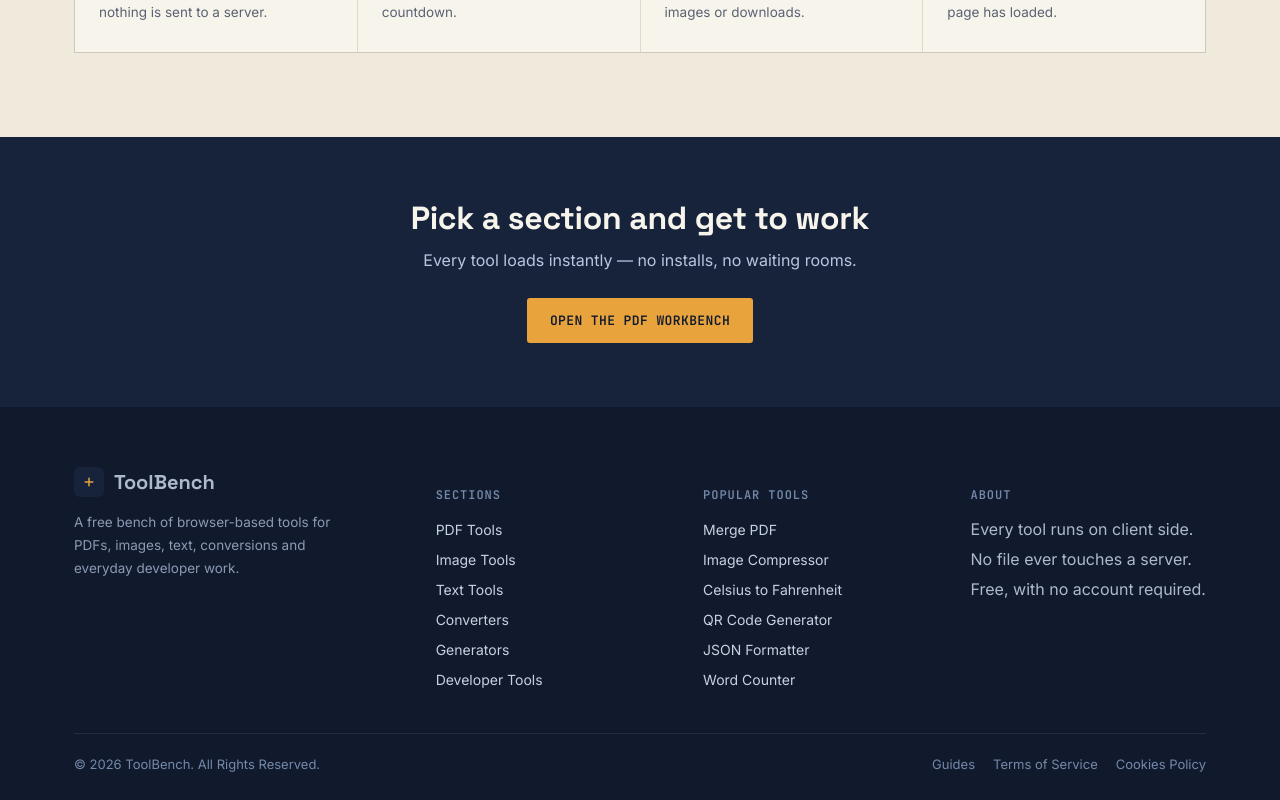
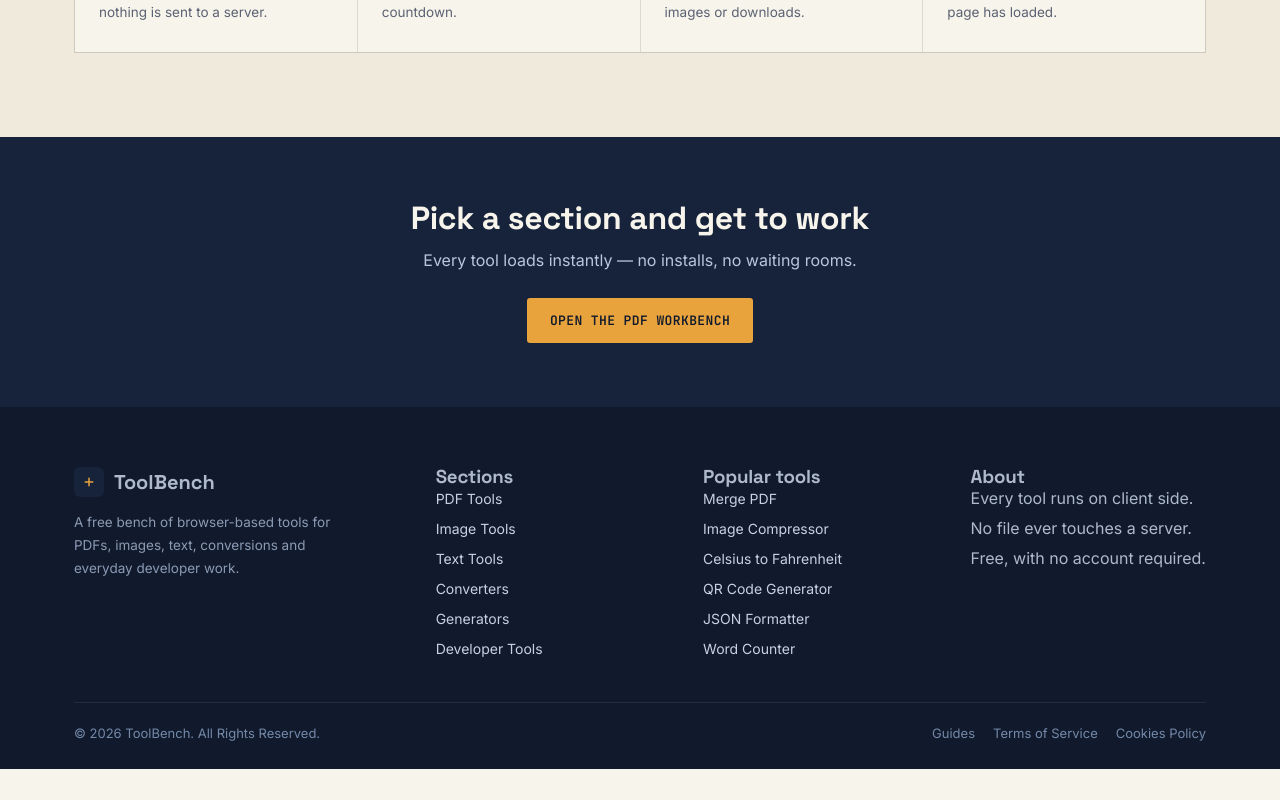
Before and after one commit to HAROONAKBAR06/toolbench-next, a Next.js app: page / in a window 1280 px wide. Shown: the part 2174-2974 px from the top of the page. After the commit the page ends 2943 px from the top, so only its background shows below. Built offline with nearby package versions, Linux system fonts and the light colour scheme.

Commit message:
Update Footer.jsx

```diff
--- a/components/Footer.jsx
+++ b/components/Footer.jsx
@@ -27,7 +27,7 @@ export default function Footer() {
             <p>A free bench of browser-based tools for PDFs, images, text, conversions and everyday developer work.</p>
           </div>
           <div className="footer-col">
-            <h5>Sections</h5>
+            <h3>Sections</h3>
             <ul>
               {Object.values(SECTIONS).map((s) => (
                 <li key={s.slug}><Link href={`/${s.slug}`}>{s.label}</Link></li>
@@ -35,7 +35,7 @@ export default function Footer() {
             </ul>
           </div>
           <div className="footer-col">
-            <h5>Popular tools</h5>
+            <h3>Popular tools</h3>
             <ul>
               {POPULAR.map((t) => (
                 <li key={t.slug}><Link href={`/${t.section}/${t.slug}`}>{t.title}</Link></li>
@@ -43,7 +43,7 @@ export default function Footer() {
             </ul>
           </div>
           <div className="footer-col">
-            <h5>About</h5>
+            <h3>About</h3>
             <ul>
               <li>Every tool runs on client side.</li>
               <li>No file ever touches a server.</li>
```
